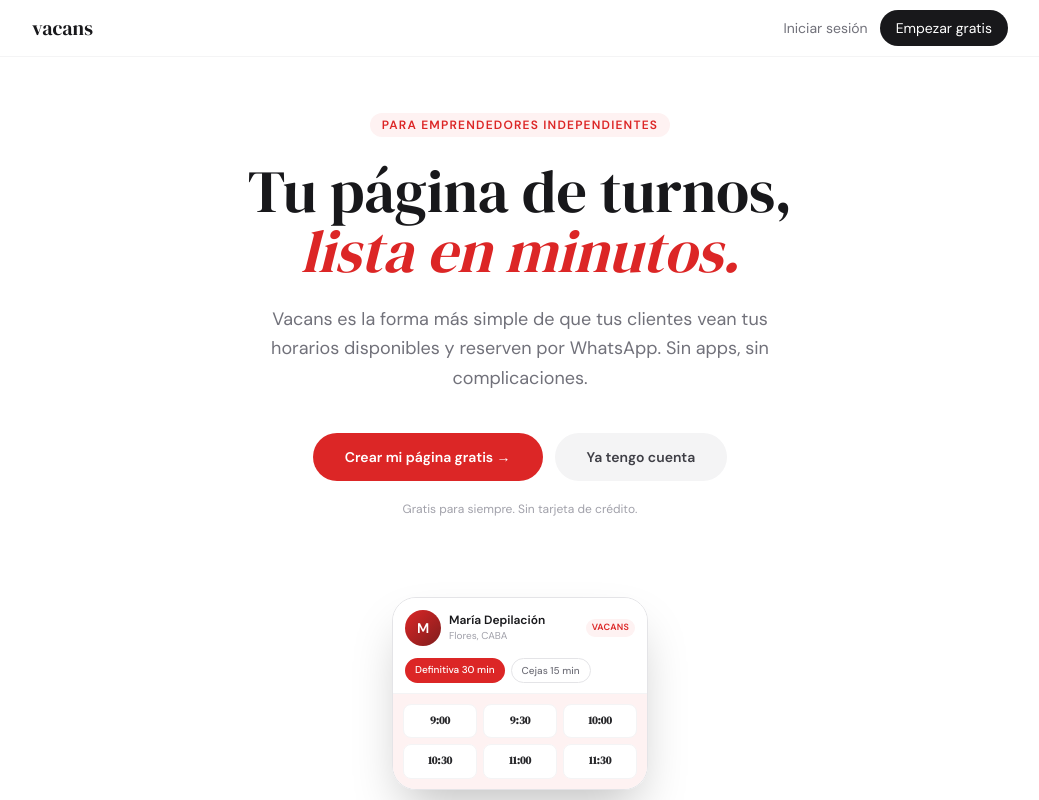
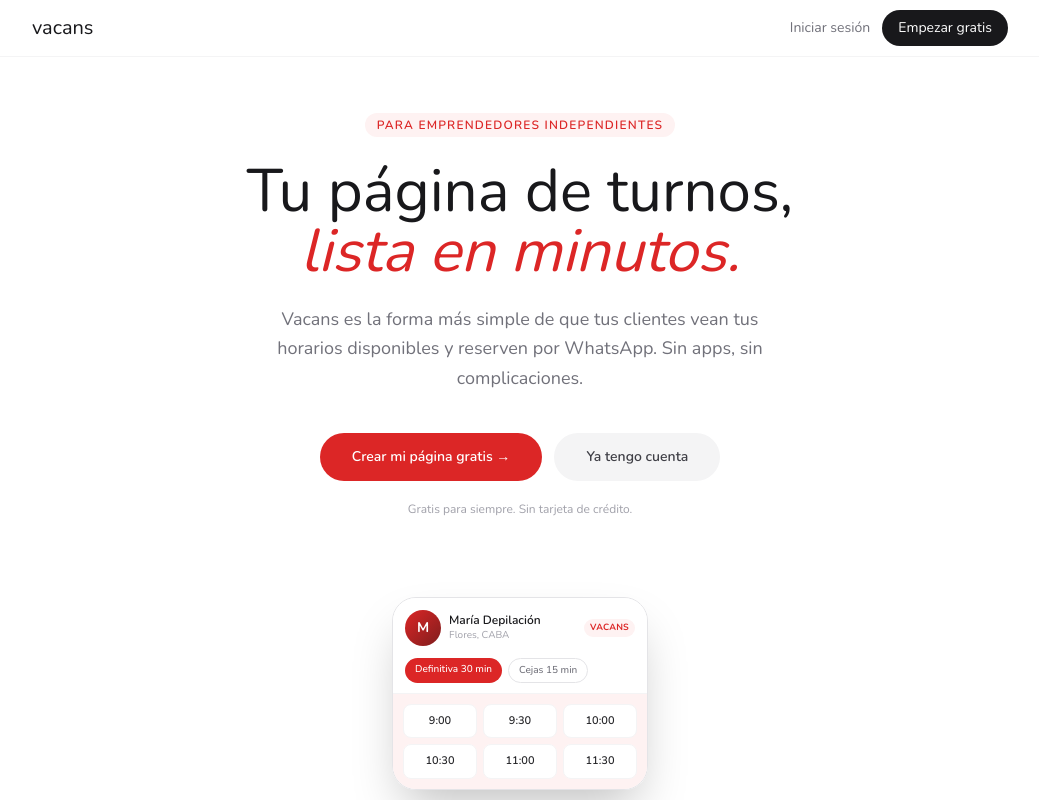
Before and after one commit to robe-lope/vacans, a Next.js app in the folder vacans/: page / in a window 1280 px wide. Shown: the top 800 px of the page, without its empty margins (120-1159 px from the left). Built offline with nearby package versions, Linux system fonts and the light colour scheme.

Commit message:
se aplica tipografia Nunito

```diff
--- a/vacans/src/app/(dashboard)/dashboard/configuracion/apariencia/AparienciaClient.tsx
+++ b/vacans/src/app/(dashboard)/dashboard/configuracion/apariencia/AparienciaClient.tsx
@@ -223,7 +223,7 @@ export default function AparienciaClient({ initialPrimary, initialAccent, nombre
                     background: 'white',
                     border: '1px solid #e4e4e7',
                     color: '#18181b',
-                    fontFamily: 'var(--font-serif, Georgia)',
+                    fontFamily: 'var(--font-sans, system-ui)',
                   }}
                 >
                   {t}
--- a/vacans/src/app/layout.tsx
+++ b/vacans/src/app/layout.tsx
@@ -1,18 +1,11 @@
 import type { Metadata } from "next"
-import { DM_Sans, DM_Serif_Display } from "next/font/google"
+import { Nunito } from "next/font/google"
 import "./globals.css"
 
-const dmSans = DM_Sans({
+const nunito = Nunito({
   subsets: ['latin'],
   variable: '--font-sans',
-  weight: ['300', '400', '500', '600'],
-})
-
-const dmSerif = DM_Serif_Display({
-  subsets: ['latin'],
-  variable: '--font-serif',
-  weight: '400',
-  style: ['normal', 'italic'],
+  weight: ['400', '500', '600', '700'],
 })
 
 export const metadata: Metadata = {
@@ -22,7 +15,7 @@ export const metadata: Metadata = {
 
 export default function RootLayout({ children }: { children: React.ReactNode }) {
   return (
-    <html lang="es" className={`${dmSans.variable} ${dmSerif.variable}`}>
+    <html lang="es" className={nunito.variable}>
       <body className="font-sans antialiased">
         {children}
       </body>
--- a/vacans/src/app/page.tsx
+++ b/vacans/src/app/page.tsx
@@ -126,7 +126,7 @@ export default function LandingPage() {
                 <div
                   key={t}
                   className="bg-white rounded-lg text-center py-2 text-[11px] font-semibold text-zinc-800 border border-zinc-100"
-                  style={{ fontFamily: 'var(--font-serif, Georgia)' }}
+                  style={{ fontFamily: 'var(--font-sans, system-ui)' }}
                 >
                   {t}
                 </div>
--- a/vacans/tailwind.config.ts
+++ b/vacans/tailwind.config.ts
@@ -10,7 +10,7 @@ const config: Config = {
     extend: {
       fontFamily: {
         sans:  ['var(--font-sans)', 'ui-sans-serif', 'system-ui', 'sans-serif'],
-        serif: ['var(--font-serif)', 'ui-serif', 'Georgia', 'serif'],
+        serif: ['var(--font-sans)', 'ui-sans-serif', 'system-ui', 'sans-serif'],
       },
     },
   },
```
